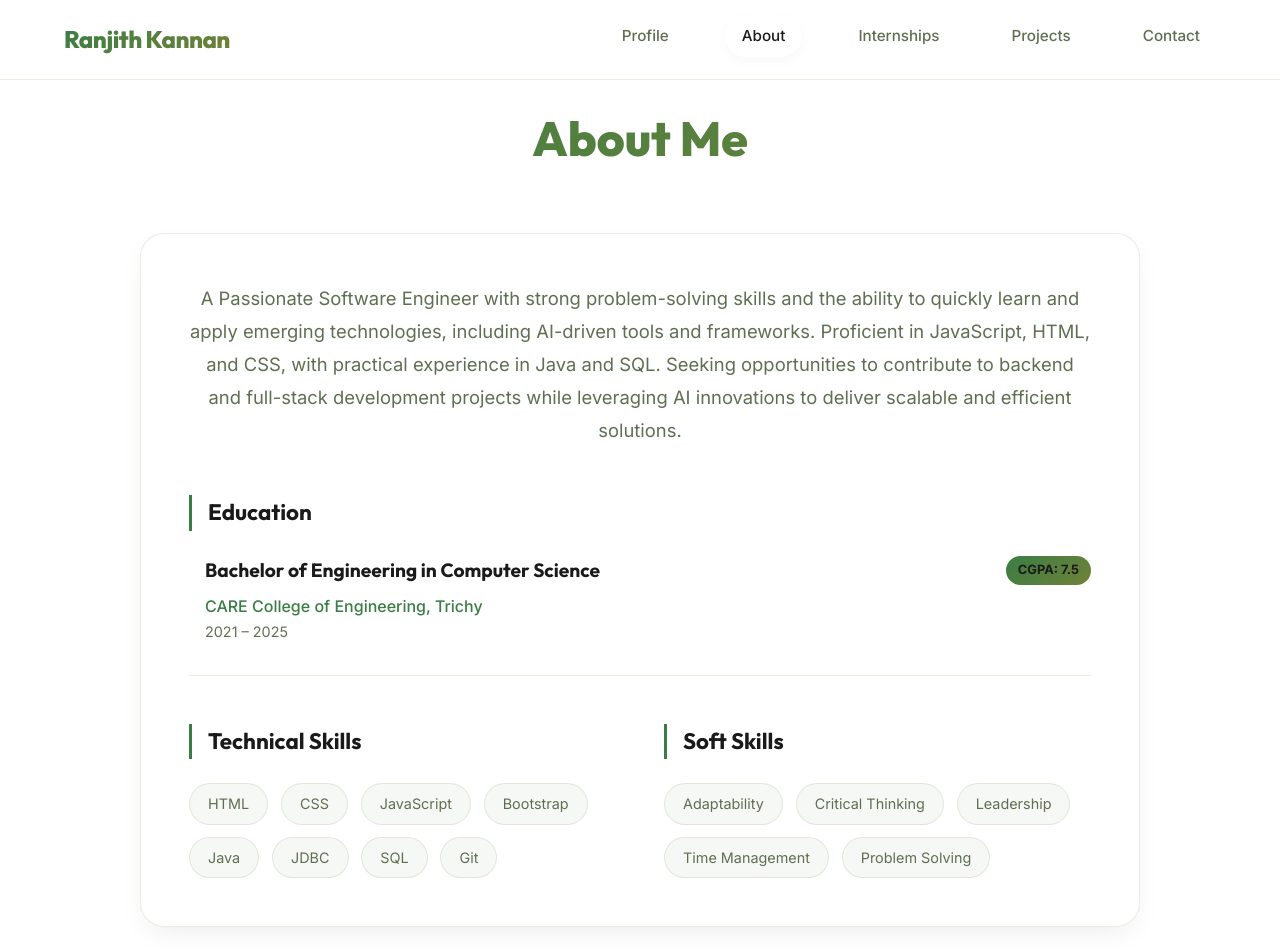
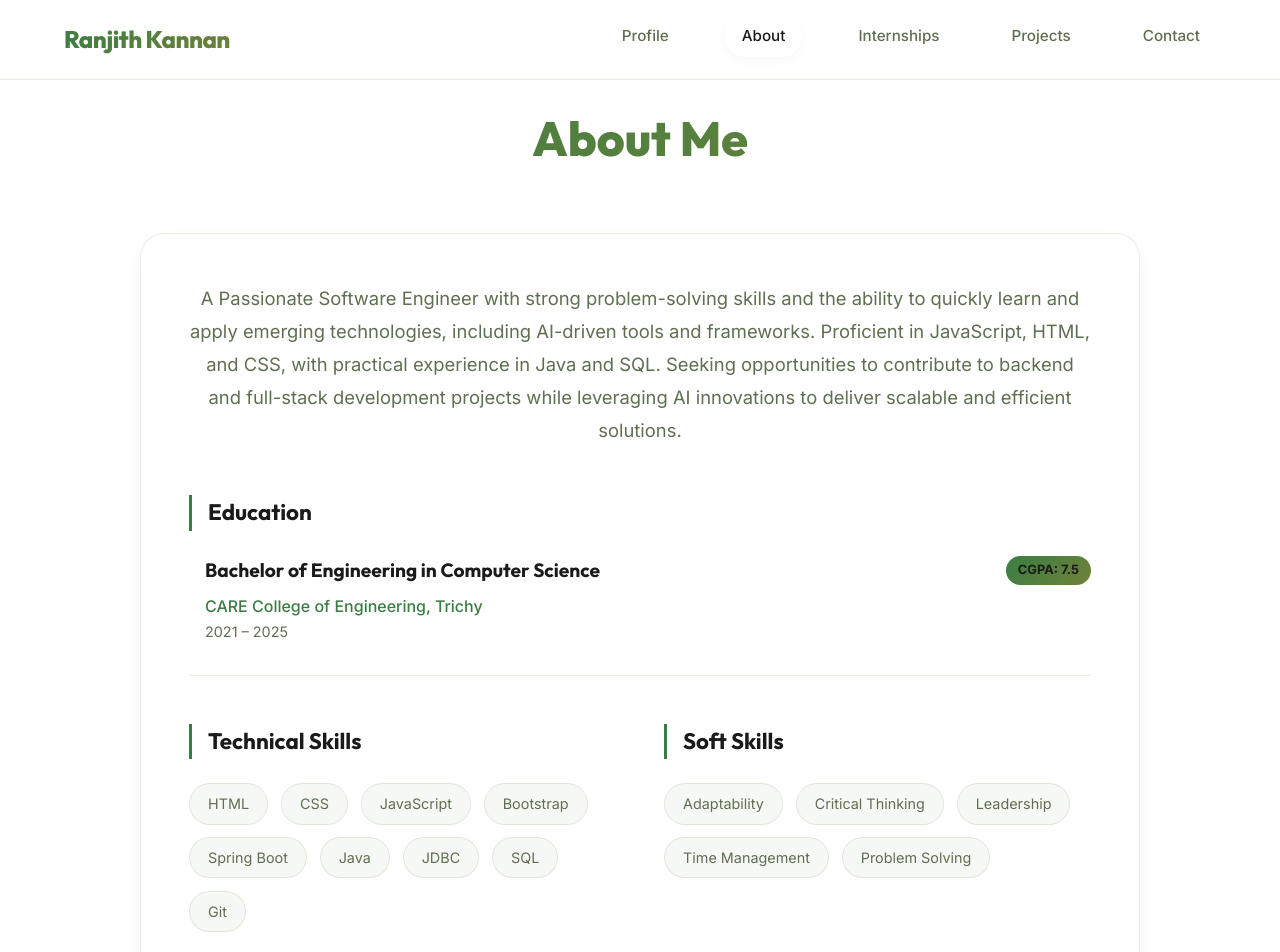
Before and after one commit to ranjithkannan108/my_portfolio, a React (Vite) app: page /aboutme in a window 1280 px wide. Shown: the top 952 px of the page. Built offline with nearby package versions, Linux system fonts and the light colour scheme.

Commit message:
Update About component skills and resume

```diff
--- a/src/Components/About/About.jsx
+++ b/src/Components/About/About.jsx
@@ -30,6 +30,7 @@ const About = () => {
                   <span>CSS</span>
                   <span>JavaScript</span>
                   <span>Bootstrap</span>
+                  <span>Spring Boot</span>
                   <span>Java</span>
                   <span>JDBC</span>
                   <span>SQL</span>
```
Also changed, not shown: 1 other file (tests, documents, lock files or other folders).
